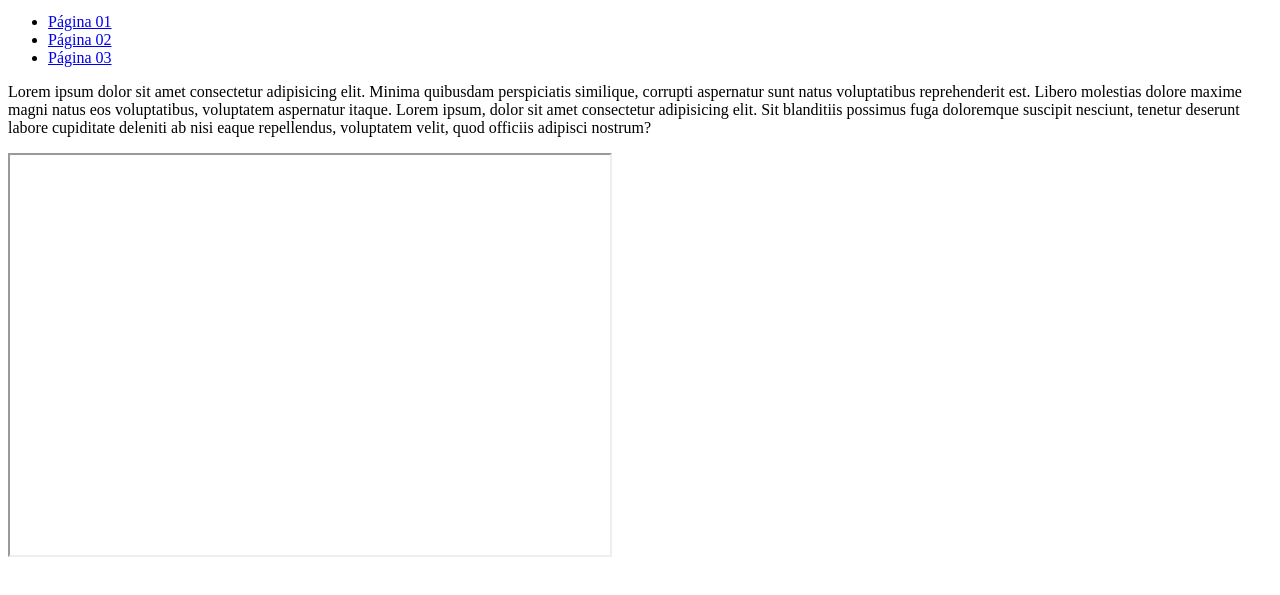
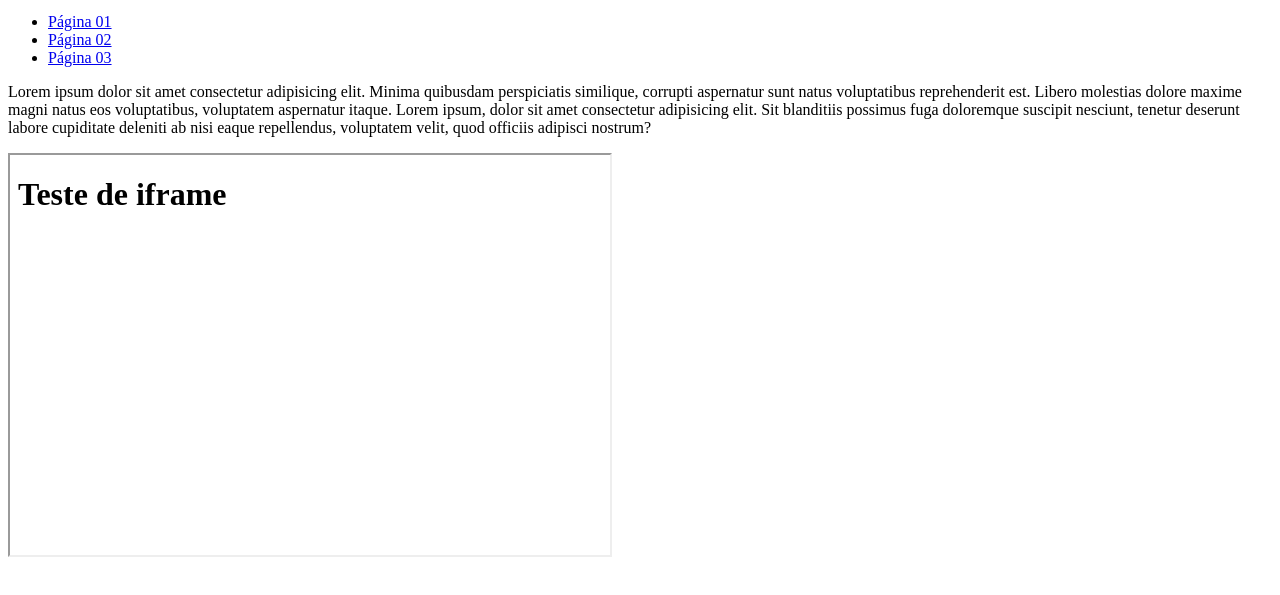
Before and after one commit to CrehOne/estudos-html-css, a plain HTML site: page exercicios/ex024/iframe003.html in a window 1280 px wide. Shown: the part 155-750 px from the top of the page. Drawn offline with Linux system fonts and the light colour scheme.

Commit message:
Update iframe003.html

```diff
--- a/exercicios/ex024/iframe003.html
+++ b/exercicios/ex024/iframe003.html
@@ -25,7 +25,7 @@
 
     <p>Lorem ipsum dolor sit amet consectetur adipisicing elit. Minima quibusdam perspiciatis similique, corrupti aspernatur sunt natus voluptatibus reprehenderit est. Libero molestias dolore maxime magni natus eos voluptatibus, voluptatem aspernatur itaque. Lorem ipsum, dolor sit amet consectetur adipisicing elit. Sit blanditiis possimus fuga doloremque suscipit nesciunt, tenetur deserunt labore cupiditate deleniti ab nisi eaque repellendus, voluptatem velit, quod officiis adipisci nostrum?</p>
 
-    <iframe name="janela" src=""></iframe>
+    <iframe name="janela" srcdoc="<h1> Teste de iframe</h1>"></iframe>
 
 </body>
 </html>
```
